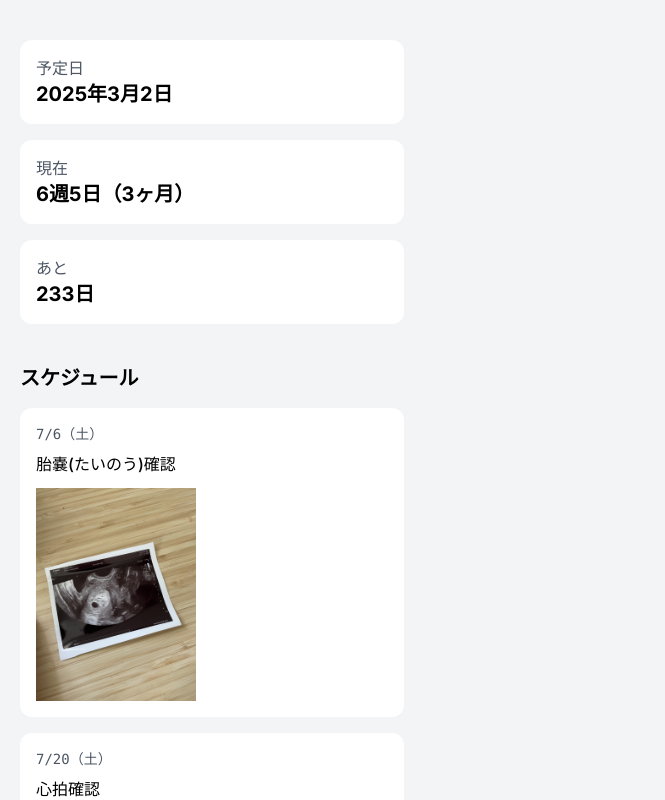
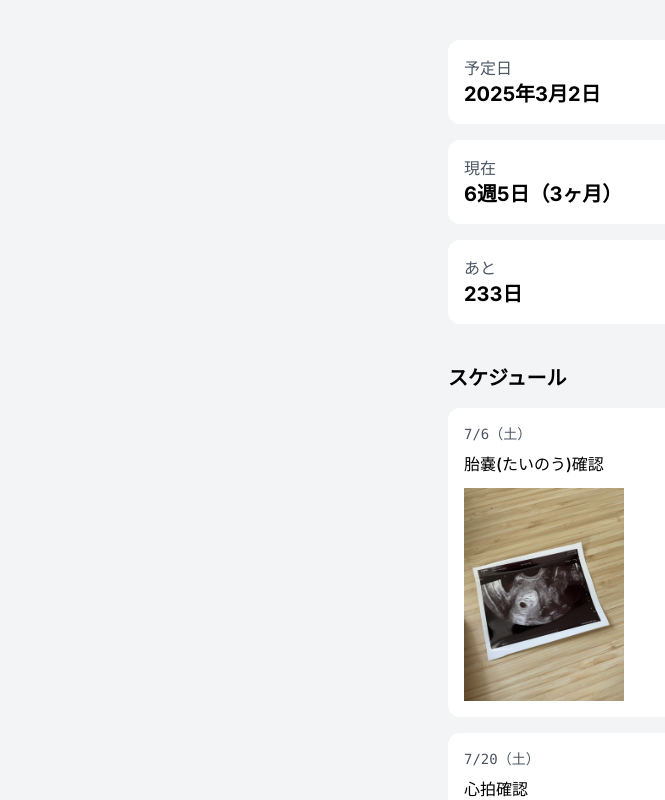
Before and after one commit to bokuhakubo/birth-journey, a Next.js app: page / in a window 1280 px wide. Shown: the top 800 px of the page, without its empty margins (0-665 px from the left). Built offline with nearby package versions, Linux system fonts and the light colour scheme.

Commit message:
コンテンツを中央寄せに変更

```diff
--- a/src/app/page.js
+++ b/src/app/page.js
@@ -49,7 +49,7 @@ export default function Home() {
           </div>
         ) : (
           <>
-            <div className="max-w-sm">
+            <div className="max-w-sm mx-auto">
               <div className="bg-white rounded-xl p-4">
                 <p className="text-gray-600">予定日</p>
                 <p className="text-xl font-bold text-black">2025年3月2日</p>
@@ -64,7 +64,7 @@ export default function Home() {
               </div>
             </div>
 
-            <div className="mt-10 max-w-sm">
+            <div className="mt-10 max-w-sm mx-auto">
               <h2 className="font-bold mb-4 text-xl">スケジュール</h2>
               <div className="p-4 rounded-xl bg-white">
                 <p className="font-mono font-medium text-sm text-gray-600 mb-2">7/6（土）</p>
```
